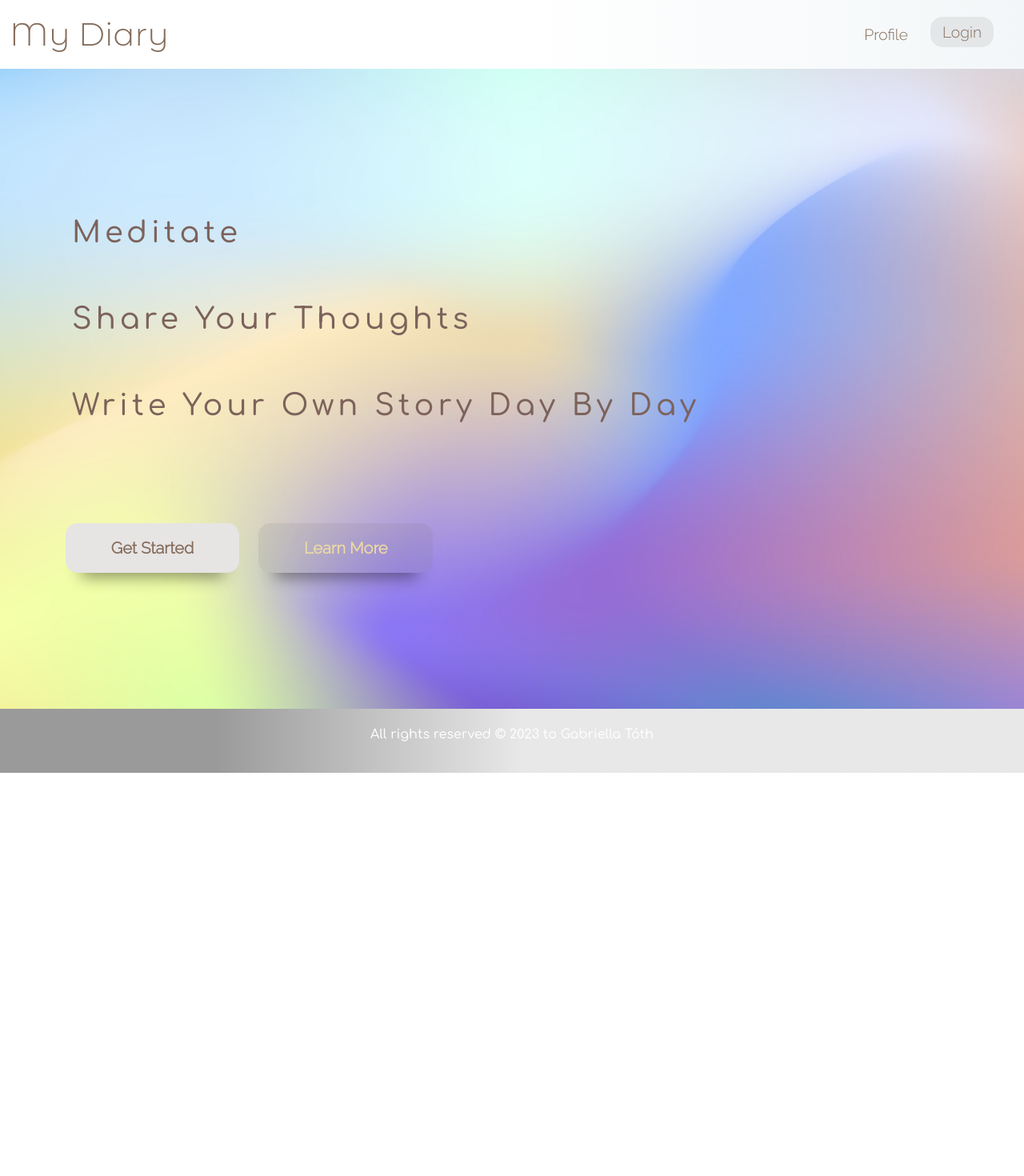
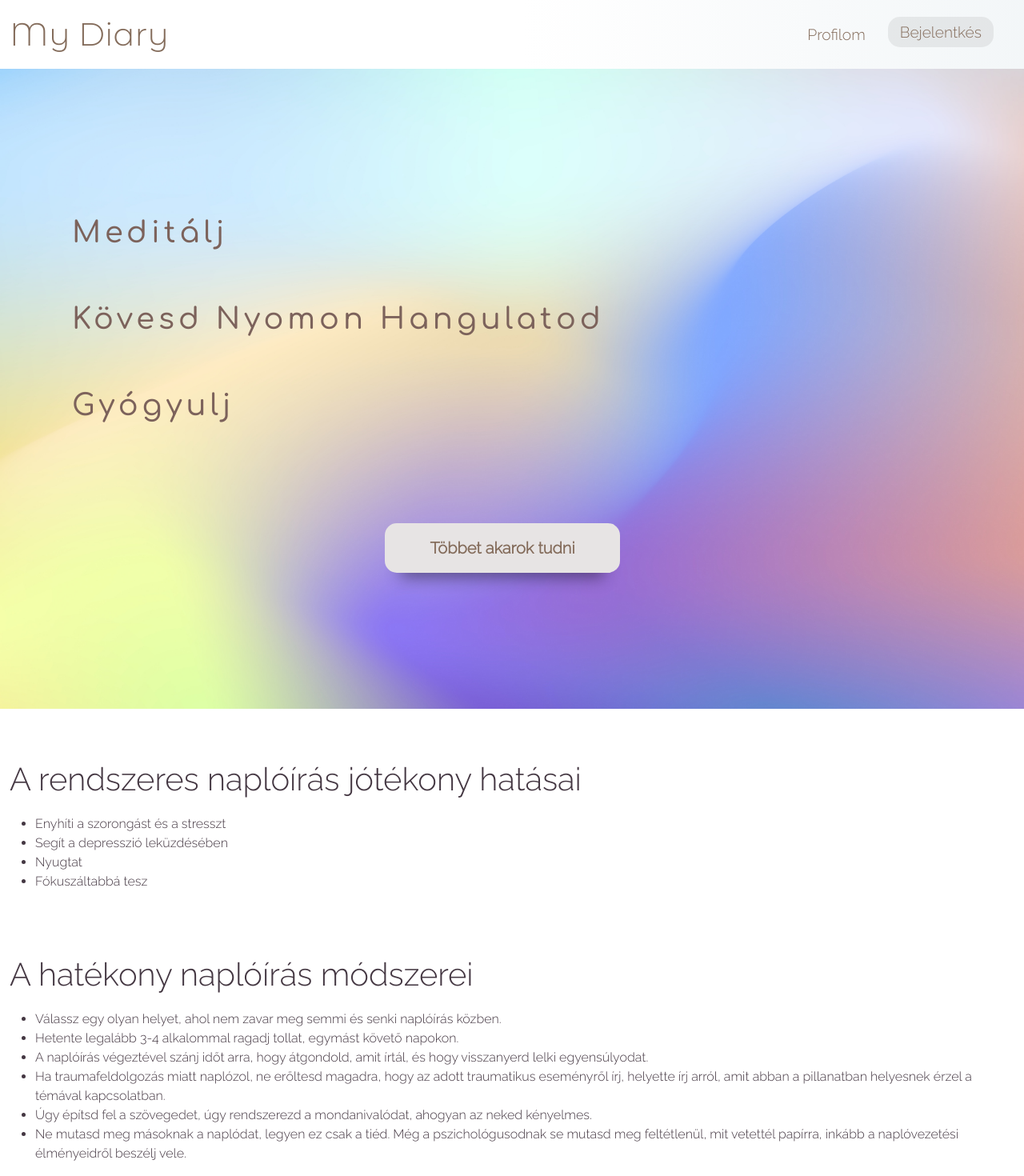
Before and after one commit to thgabi1/my-diary, a Vue app: page / in a window 1280 px wide. Shown: the top 1470 px of the page at 80% size. Before the commit the page ends 966 px from the top, so only its background shows below. Built offline with nearby package versions, Linux system fonts and the light colour scheme.

Commit message:
translate page to hungarian and work on design, add registration page

```diff
--- a/src/assets/css/style.css
+++ b/src/assets/css/style.css
@@ -8,10 +8,16 @@
   --cream: #e2e8c0;
   --btn-background: #74717121;
   --btn-background-hover: #74717183;
+  --alert-color: #d82c2c;
   --box-shadow: rgba(0, 0, 0, 0.45) 0px 25px 20px -20px;
   --brand-font: "Montserrat Alternates", sans-serif;
   --primary-font: "Raleway", sans-serif;
   --secondary-font: "Comfortaa", cursive;
+}
+
+* {
+  font-family: var(--primary-font);
+  color: var(--eggplant);
 }
 
 .button-default-style {
@@ -19,7 +25,7 @@
   padding: 5px 15px;
   border-radius: 15px;
   box-shadow: var(--box-shadow);
-  transition: all ease-in-out 0.5s;
+  transition: all ease-in 0.5s;
 }
 
 .button-default-style:hover {
@@ -46,8 +52,11 @@
   padding-top: 10%;
 }
 
+.p_top_small {
+  padding-top: 5%;
+}
+
 .input_alert {
-  color: #f4f4f4;
+  color: var(--alert-color);
   font-weight: bolder;
-  background-color: black;
 }
--- a/src/components/FooterComp.vue
+++ b/src/components/FooterComp.vue
@@ -1,6 +1,7 @@
 <template>
   <footer>
-    <p>All rights reserved © {{ currentYear }} to Gabriella Tóth</p>
+    <p>Minden jog fenntartva © {{ currentYear }}</p>
+    <p>Az oldalt készítette: Tóth Gabriella</p>
   </footer>
 </template>
 
--- a/src/components/HeaderComp.vue
+++ b/src/components/HeaderComp.vue
@@ -10,14 +10,14 @@
             <router-link
               :to="{ name: 'profile', params: { profileId: 'asd' } }"
               class="nav-link"
-              >Profile</router-link
+              >Profilom</router-link
             >
           </li>
           <li class="nav-item me-2">
             <router-link
               :to="{ name: 'login' }"
               class="nav-link button-default-style"
-              >Login</router-link
+              >Bejelentkés</router-link
             >
           </li>
         </ul>
--- a/src/components/Home/HomePage.vue
+++ b/src/components/Home/HomePage.vue
@@ -2,27 +2,71 @@
   <div class="center content">
     <div class="container">
       <div class="content-text">
-        <p class="p-2">Meditate</p>
-        <p class="p-2">Share your thoughts</p>
-        <p class="p-2">Write your own story day by day</p>
+        <p class="p-2">Meditálj</p>
+        <p class="p-2">Kövesd nyomon hangulatod</p>
+        <p class="p-2">Gyógyulj</p>
       </div>
-      <div class="buttons-container">
-        <router-link
+      <div class="buttons-container center">
+        <!-- <router-link
           class="btn button-default-style me-4 btn-lg"
           :to="{ name: 'login' }"
           id="get-started-button"
         >
-          Get Started
-        </router-link>
-        <button
+          Nekivágok
+        </router-link> -->
+        <a
+          href="#learn-more-section"
           class="btn button-default-style me-4 btn-lg"
           id="learn-more-button"
         >
-          Learn More
-        </button>
+          Többet akarok tudni
+        </a>
       </div>
     </div>
   </div>
+  <section id="learn-more-section">
+    <div class="container-fluid p_top_small">
+      <h1>A rendszeres naplóírás jótékony hatásai</h1>
+      <ul>
+        <li>Enyhíti a szorongást és a stresszt</li>
+        <li>Segít a depresszió leküzdésében</li>
+        <li>Nyugtat</li>
+        <li>Fókuszáltabbá tesz</li>
+      </ul>
+    </div>
+  </section>
+  <section>
+    <div class="container-fluid p_top_small">
+      <h1>A hatékony naplóírás módszerei</h1>
+      <ul>
+        <li>
+          Válassz egy olyan helyet, ahol nem zavar meg semmi és senki naplóírás
+          közben.
+        </li>
+        <li>
+          Hetente legalább 3-4 alkalommal ragadj tollat, egymást követő napokon.
+        </li>
+        <li>
+          A naplóírás végeztével szánj időt arra, hogy átgondold, amit írtál, és
+          hogy visszanyerd lelki egyensúlyodat.
+        </li>
+        <li>
+          Ha traumafeldolgozás miatt naplózol, ne erőltesd magadra, hogy az
+          adott traumatikus eseményről írj, helyette írj arról, amit abban a
+          pillanatban helyesnek érzel a témával kapcsolatban.
+        </li>
+        <li>
+          Úgy építsd fel a szövegedet, úgy rendszerezd a mondanivalódat, ahogyan
+          az neked kényelmes.
+        </li>
+        <li>
+          Ne mutasd meg másoknak a naplódat, legyen ez csak a tiéd. Még a
+          pszichológusodnak se mutasd meg feltétlenül, mit vetettél papírra,
+          inkább a naplóvezetési élményeidről beszélj vele.
+        </li>
+      </ul>
+    </div>
+  </section>
 </template>
 
 <style scoped>
@@ -47,14 +91,10 @@
   padding: 15px 5%;
 }
 
-#get-started-button {
+#get-started-button,
+#learn-more-button {
   background-color: #e7e4e4;
   color: var(--coyote);
-  font-weight: bolder;
-}
-
-#learn-more-button {
-  color: var(--peachYellow);
   font-weight: bolder;
 }
 
--- a/src/components/SignInSignUp/LoginPage.vue
+++ b/src/components/SignInSignUp/LoginPage.vue
@@ -1,11 +1,10 @@
 <template>
-  <div class="">
   <div class="container-fluid">
     <div class="row">
       <div class="col-4 sidebar"></div>
 
       <div class="col content p_top">
-          <h1>Login</h1>
+        <h1>Bejelentkezés</h1>
         <Form
           @submit="onSubmit"
           :validation-schema="formSchema"
@@ -18,13 +17,14 @@
               v-model="email"
               v-slot="{ field, errors, errorMessage }"
             >
-                <label for="email" class="form-label">Email address</label>
+              <label for="email" class="form-label p_top_small"
+                >Email cím</label
+              >
               <input
                 type="email"
                 class="form-control"
                 id="email"
                 v-bind="field"
-                  placeholder="Your email address"
                 aria-describedby="emailHelp"
               />
               <div class="input_alert" v-if="errors.length !== 0">
@@ -34,28 +34,36 @@
           </div>
 
           <div class="form-group">
-              <Field name="password" type="password">
-                <label for="password" class="form-label">Password</label>
+            <Field
+              name="password"
+              type="password"
+              v-slot="{ field, errors, errorMessage }"
+            >
+              <label for="password" class="form-label p_top_small"
+                >Jelszó</label
+              >
               <input
                 type="password"
-                  placeholder="Your password"
                 class="form-control"
                 id="password"
                 v-model="password"
+                v-bind="field"
               />
+              <div class="input_alert" v-if="errors.length !== 0">
+                {{ errorMessage }}
+              </div>
             </Field>
             <br />
             <div class="d-flex justify-content-between align-items-center">
               <button type="submit" class="btn btn-primary mb-3 btn-block">
-                  Log in
+                Bejelentkezés
               </button>
               <router-link :to="{ name: 'register' }"
-                  >Let me register first</router-link
+                >Még nincs fiókom</router-link
               >
             </div>
           </div>
         </Form>
-        </div>
       </div>
     </div>
   </div>
@@ -75,9 +83,9 @@ export default {
       formSchema: {
         email: yup
           .string()
-          .required("Please provide a valid email address.")
-          .email("Not a valid email address."),
-        password: yup.string().required("The password is required."),
+          .required("Az email cím megadása kötelző.")
+          .email("Helytelen email cím formátum."),
+        password: yup.string().required("A jelszó megadása kötelező."),
       },
     };
   },
@@ -121,4 +129,9 @@ h1 {
   flex-direction: column;
   align-items: center;
 }
+
+Form,
+button {
+  font-size: 1.2rem;
+}
 </style>
--- a/src/routes.js
+++ b/src/routes.js
@@ -10,9 +10,9 @@ const routes = createRouter({
   history: createWebHistory(),
   routes: [
     { path: "/", component: HomePage, name: "home" },
-    { path: "/login", component: Login, name: "login" },
-    { path: "/register", component: Register, name: "register" },
-    { path: "/profile/:profileId", component: ProfilePage, name: "profile" },
+    { path: "/bejelentkezes", component: Login, name: "login" },
+    { path: "/regisztracio", component: Register, name: "register" },
+    { path: "/profil/:profileId", component: ProfilePage, name: "profile" },
   ],
 });
 
```
Also changed, not shown: src/components/SignInSignUp/RegisterPage.vue (+194 -2 lines). Lines whose indentation alone changed are shown as unchanged.
